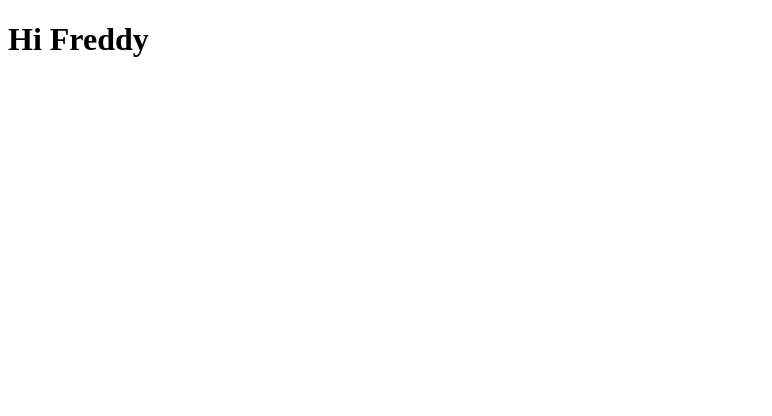
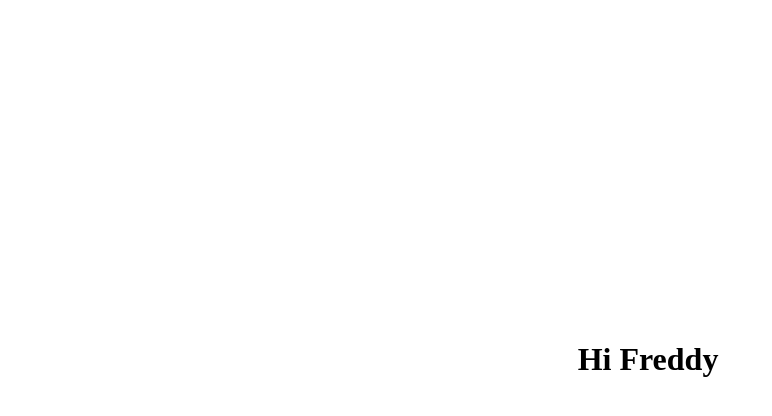
Before and after one commit to Francois-Freddy/Hello, a plain HTML site: page index.html in a window 1280 px wide. Shown: the whole page, without its empty margins (0-772 px from the left). Drawn offline with Linux system fonts and the light colour scheme.

Commit message:
Center the h1

```diff
--- a/index.html
+++ b/index.html
@@ -4,6 +4,17 @@
       <tittle></tittle>
 	  <meta charset="utf-8">
 	</head>
+	<style type="text/css">
+	 h1{
+	   position: absolute;
+	   top:40%;
+	   width:100%;
+	   text-align:center;
+	   font-family:Helvetica:
+	   font-size:100;
+	   text-align:center;
+	   }
+	</style>
     <body>
 	    <h1>Hi Freddy</h1>
 	</body>
```
